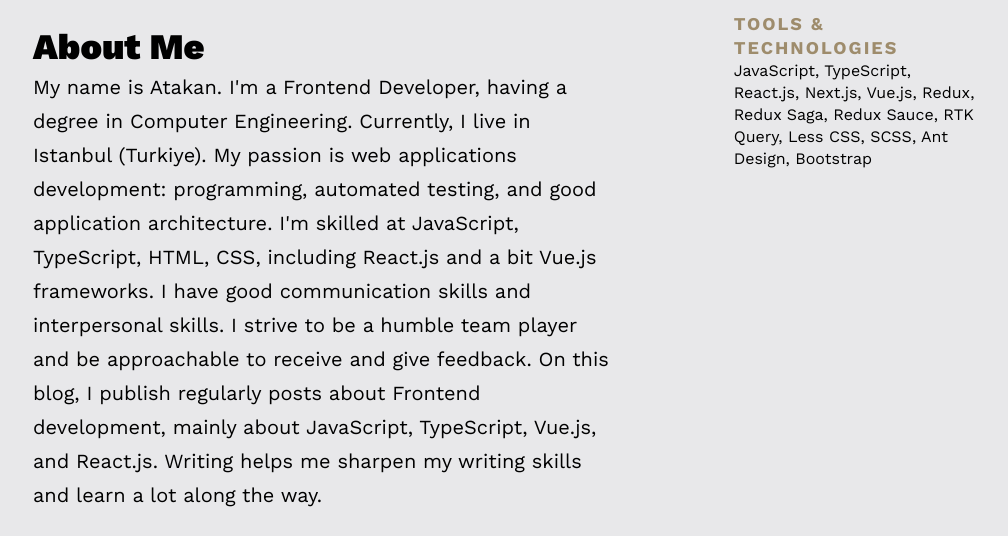
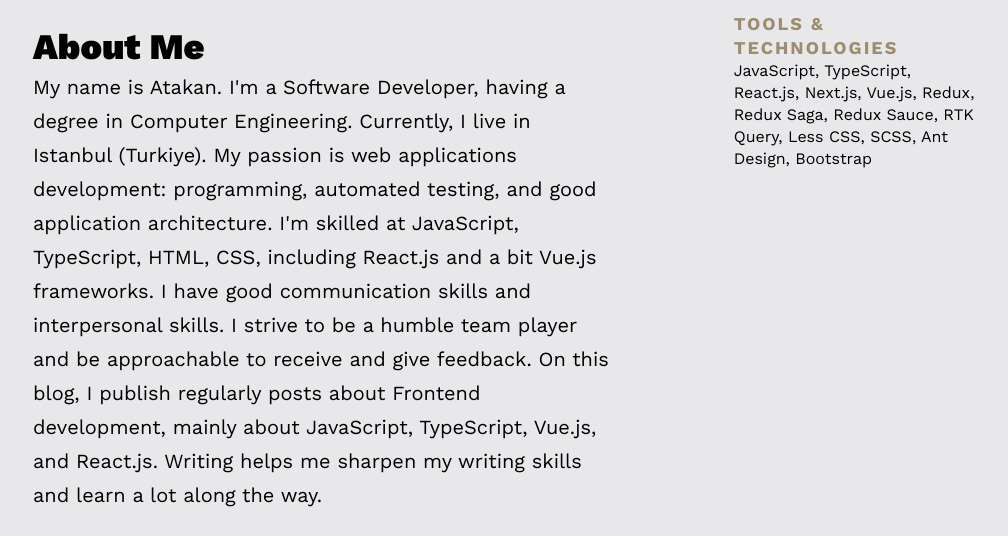
Before and after one commit to atakanteko/content-layer-blog, a Next.js app: page /about-me in a window 1280 px wide. Shown: the part 416-952 px from the top of the page, without its empty margins (135-1143 px from the left). Built offline with nearby package versions, Linux system fonts and the light colour scheme.

Commit message:
improve: about me

```diff
--- a/src/components/about/left/about-me.tsx
+++ b/src/components/about/left/about-me.tsx
@@ -6,7 +6,7 @@
     <div className={styles.about_me}>
       <h2>About Me</h2>
       <p>
-        My name is Atakan. {`I'm`} a Frontend Developer, having a degree in
+        My name is Atakan. {`I'm`} a Software Developer, having a degree in
         Computer Engineering. Currently, I live in Istanbul (Turkiye). My
         passion is web applications development: programming, automated testing,
         and good application architecture. {`I'm`} skilled at JavaScript,
```
